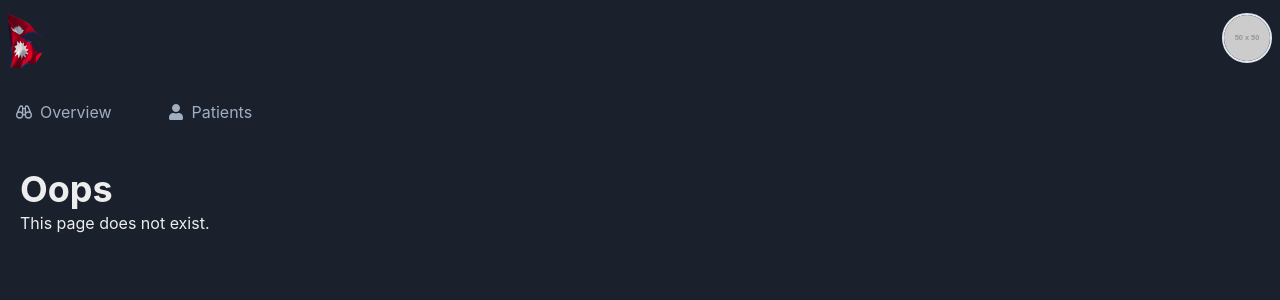
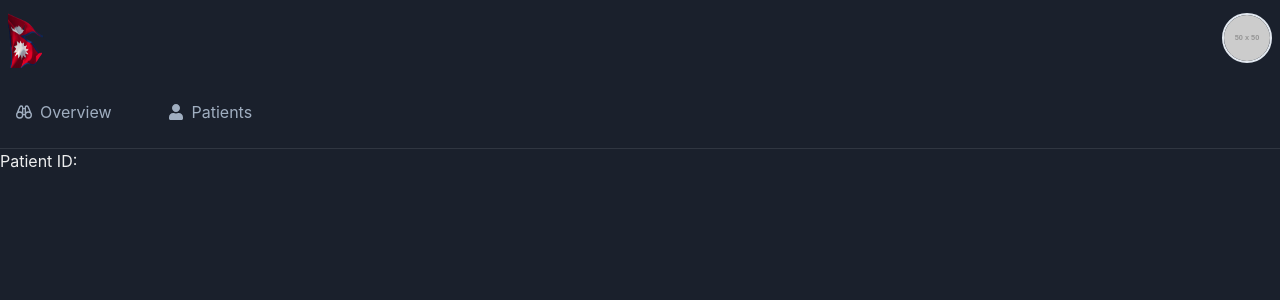
Before and after one commit to incri/BloodCell-Detector-Frontend, a React (Vite) app: page /patients/1/blood-test/1 in a window 1280 px wide. Shown: the top 300 px of the page. Built offline with nearby package versions, Linux system fonts and the light colour scheme; sample sign-in values are in the browser's storage.

Commit message:
basic blood test detail page ready with data

```diff
--- a/src/pages/profile/components/BloodTestCard.tsx
+++ b/src/pages/profile/components/BloodTestCard.tsx
@@ -1,14 +1,20 @@
 import React from 'react';
 import { Box, Text, Flex } from '@chakra-ui/react';
-import { BloodTest } from '../hooks/usePatients';
-
-
+import { useNavigate } from 'react-router-dom';
+import { BloodTest } from '../hooks/usePatients'; // Assuming BloodTest type is imported
 
 interface BloodTestCardProps {
   test: BloodTest;
+  patientId: string;
 }
 
-const BloodTestCard: React.FC<BloodTestCardProps> = ({ test }) => {
+const BloodTestCard: React.FC<BloodTestCardProps> = ({ test, patientId }) => {
+  const navigate = useNavigate();
+
+  const handleCardClick = () => {
+    navigate(`/patients/${patientId}/blood-test/${test.id}`, { state: { patientId, bloodTest: test } });
+  };
+
   return (
     <Box
       width="100%"
@@ -18,6 +24,8 @@ const BloodTestCard: React.FC<BloodTestCardProps> = ({ test }) => {
       boxShadow="md"
       p="4"
       mt="2"
+      onClick={handleCardClick}
+      cursor="pointer"
     >
       <Flex direction="column">
         <Text fontSize="lg" fontWeight="bold">{test.title}</Text>
--- /dev/null
+++ b/src/pages/profile/pages/BloodTestDetailPage.tsx
@@ -0,0 +1,28 @@
+import React from 'react';
+import { useLocation } from 'react-router-dom';
+import { BloodTest } from '../hooks/usePatients';
+
+interface BloodTestDetailPageProps {
+  test?: BloodTest;
+}
+
+const BloodTestDetailPage: React.FC<BloodTestDetailPageProps> = () => {
+  const location = useLocation();
+
+  const { patientId, bloodTest } = location.state || {};
+
+  return (
+    <div>
+      <div>Patient ID: {patientId}</div>
+      {bloodTest && (
+        <div>
+          <div>Blood Test Title: {bloodTest.title}</div>
+          <div>Blood Test Description: {bloodTest.description}</div>
+          <div>Blood Test Results Length: {bloodTest.results.length}</div>
+        </div>
+      )}
+    </div>
+  );
+};
+
+export default BloodTestDetailPage;
--- a/src/pages/profile/pages/PatientsDetailPage.tsx
+++ b/src/pages/profile/pages/PatientsDetailPage.tsx
@@ -81,7 +81,7 @@ const PatientsDetailPage: React.FC = () => {
         ) : (
           <VStack spacing={4} width="100%">
             {patient.blood_tests.map((test) => (
-              <BloodTestCard key={test.id} test={test} />
+              <BloodTestCard key={test.id} test={test} patientId={patient.id} />
             ))}
           </VStack>
         )}
--- a/src/routes.tsx
+++ b/src/routes.tsx
@@ -14,6 +14,7 @@ import ProtectedRoute from './protectedRoutes';
 import { AuthProvider } from './components/authContext';
 import ProfilePage from './pages/profile/pages/ProfilePage';
 import PatientsDetailPage from './pages/profile/pages/PatientsDetailPage';
+import BloodTestDetailPage from './pages/profile/pages/BloodTestDetailPage';
 
 
 const router = createBrowserRouter([
@@ -30,6 +31,8 @@ const router = createBrowserRouter([
       { path: 'register', element: <RegistrationPage /> },
       { path: ':username/', element: <ProfilePage /> },
       { path: 'patient/:id', element: <PatientsDetailPage /> },
+      {path: "/patients/:patientId/blood-test/:bloodTestId" , element:< BloodTestDetailPage />}
+
 
     ],
   },
```
Also changed, not shown: 1 other file (tests, documents, lock files or other folders).
